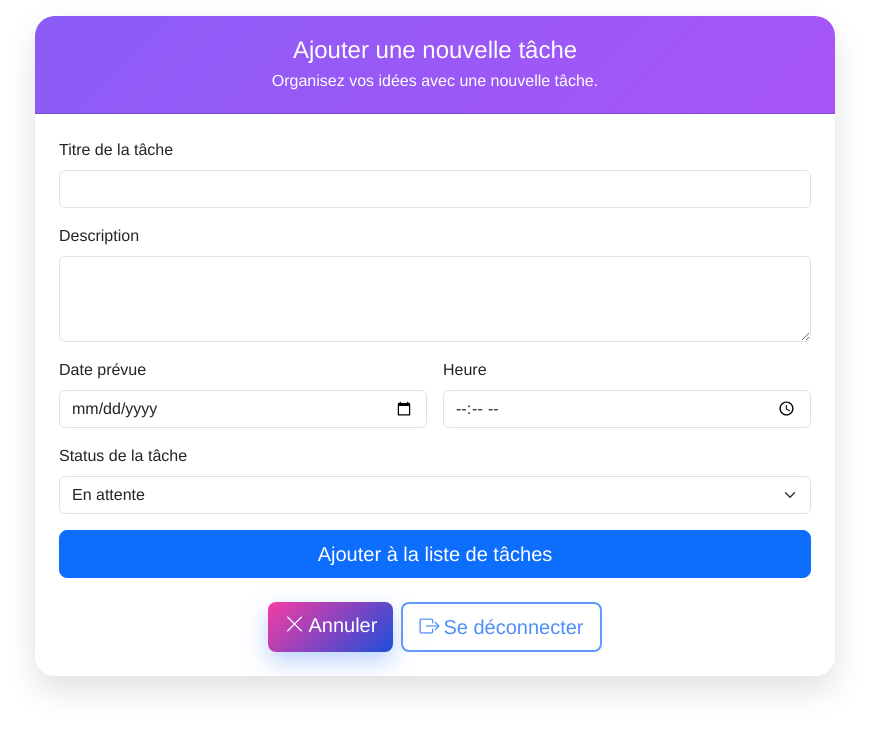
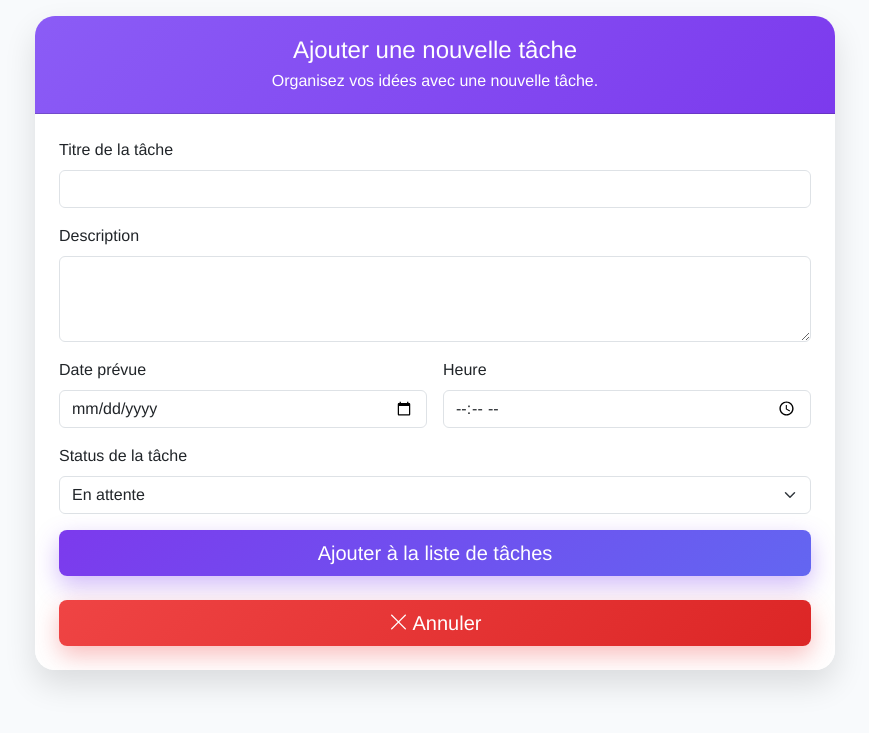
Before and after one commit to oscarsilvam/Todo-app, a Flask app: page /add-new-todo in a window 1280 px wide. Shown: the top 733 px of the page, without its empty margins (205-1074 px from the left). Run offline with Flask 3, Linux system fonts and the light colour scheme.

Commit message:
Style finish

```diff
--- a/static/css/style.css
+++ b/static/css/style.css
@@ -2,6 +2,7 @@ body {
   font-family: "Segoe UI", Tahoma, Geneva, Verdana, sans-serif;
   font-family: "Franklin Gothic Medium", "Arial Narrow", Arial, sans-serif;
   color: #1f2937; /* Modern dark gray */
+  background: #f8fafc;
 }
 
 .btn-outline-primary {
@@ -42,7 +43,7 @@ body {
 }
 
 .app-card__header {
-  background: linear-gradient(135deg, #8b5cf6 0%, #a855f7 100%); /* Fun purple gradient */
+  background: linear-gradient(135deg, #8b5cf6 0%, #7c3aed 100%); /* Fun purple gradient */
   color: #ffffff;
   padding: 1.25rem 1.5rem;
 }
@@ -54,15 +55,27 @@ body {
 
 /* Modern button styles */
 .btn-modern {
-  background: linear-gradient(135deg, #f63ba5 0%, #1d4ed8 100%); /* Modern blue gradient */
+  background: linear-gradient(135deg, #ef4444 0%, #dc2626 100%);
   border: none;
   color: #ffffff;
-  box-shadow: 0 0.6rem 1.5rem rgba(59, 130, 246, 0.35);
+  box-shadow: 0 0.6rem 1.5rem rgba(239, 68, 68, 0.35);
   transition: transform 0.15s ease, box-shadow 0.15s ease;
 }
 .btn-modern:hover, .btn-modern:focus {
   transform: translateY(-1px);
-  box-shadow: 0 0.8rem 2rem rgba(59, 130, 246, 0.45);
+  box-shadow: 0 0.8rem 2rem rgba(239, 68, 68, 0.45);
+}
+
+.btn-primary {
+  background: linear-gradient(135deg, #7c3aed 0%, #6366f1 100%);
+  border: none;
+  color: #ffffff;
+  box-shadow: 0 0.6rem 1.5rem rgba(124, 58, 237, 0.35);
+  transition: transform 0.15s ease, box-shadow 0.15s ease;
+}
+.btn-primary:hover, .btn-primary:focus {
+  transform: translateY(-1px);
+  box-shadow: 0 0.8rem 2rem rgba(124, 58, 237, 0.45);
 }
 
 .btn-modern-outline {
--- a/static/css/style.scss
+++ b/static/css/style.scss
@@ -2,6 +2,7 @@ body {
     font-family: 'Segoe UI', Tahoma, Geneva, Verdana, sans-serif;
     font-family: 'Franklin Gothic Medium', 'Arial Narrow', Arial, sans-serif;
     color: #1f2937; /* Modern dark gray */
+    background: #f8fafc;
 }
 
 .btn-outline-primary {
@@ -45,7 +46,7 @@ body {
 }
 
 .app-card__header {
-    background: linear-gradient(135deg, #8b5cf6 0%, #a855f7 100%); /* Fun purple gradient */
+    background: linear-gradient(135deg, #8b5cf6 0%, #7c3aed 100%); /* Fun purple gradient */
     color: #ffffff;
     padding: 1.25rem 1.5rem;
 }
@@ -57,16 +58,30 @@ body {
 
 /* Modern button styles */
 .btn-modern {
-    background: linear-gradient(135deg, #f63ba5 0%, #1d4ed8 100%); /* Modern blue gradient */
+    background: linear-gradient(135deg, #ef4444 0%, #dc2626 100%);
     border: none;
     color: #ffffff;
-    box-shadow: 0 0.6rem 1.5rem rgba(59, 130, 246, 0.35);
+    box-shadow: 0 0.6rem 1.5rem rgba(239, 68, 68, 0.35);
     transition: transform 0.15s ease, box-shadow 0.15s ease;
 
     &:hover,
     &:focus {
         transform: translateY(-1px);
-        box-shadow: 0 0.8rem 2rem rgba(59, 130, 246, 0.45);
+        box-shadow: 0 0.8rem 2rem rgba(239, 68, 68, 0.45);
+    }
+}
+
+.btn-primary {
+    background: linear-gradient(135deg, #7c3aed 0%, #6366f1 100%);
+    border: none;
+    color: #ffffff;
+    box-shadow: 0 0.6rem 1.5rem rgba(124, 58, 237, 0.35);
+    transition: transform 0.15s ease, box-shadow 0.15s ease;
+
+    &:hover,
+    &:focus {
+        transform: translateY(-1px);
+        box-shadow: 0 0.8rem 2rem rgba(124, 58, 237, 0.45);
     }
 }
 
--- a/templates/base.html
+++ b/templates/base.html
@@ -13,7 +13,10 @@
 </head>
 
 <body class="container-sm my-3">
-    {% block content %}{% endblock %}
+
+    <div class="card app-card">
+        {% block content %}{% endblock %}
+    </div>
     <script src="https://cdn.jsdelivr.net/npm/bootstrap@5.3.8/dist/js/bootstrap.bundle.min.js"
         integrity="sha384-FKyoEForCGlyvwx9Hj09JcYn3nv7wiPVlz7YYwJrWVcXK/BmnVDxM+D2scQbITxI"
         crossorigin="anonymous"></script>
--- a/templates/dashboard.html
+++ b/templates/dashboard.html
@@ -2,7 +2,7 @@
 {% block title %}Tableau de bord{% endblock %}
 
 {% block content %}
-<div class="card app-card">
+
 <div class="card-header app-card__header">
     <div class="d-flex align-items-center justify-content-between flex-wrap">
 
@@ -104,6 +104,6 @@
 
     {% endif %}
 </div>
-</div>
+
 
 {% endblock %}
--- a/templates/form_connection.html
+++ b/templates/form_connection.html
@@ -2,7 +2,6 @@
 {% block title %}Connexion{% endblock %}
 
 {% block content %}
-<div class="card app-card">
 <div class="card-header app-card__header text-center">
     <h1 class="h4 mb-1">Se connecter</h1>
     <p class="mb-0 text-white-75">Entrez vos identifiants pour accéder à votre tableau de bord.</p>
@@ -27,5 +26,5 @@
         </div>
     </form>
 </div>
-</div>
+
 {% endblock %}
--- a/templates/form_new_todo.html
+++ b/templates/form_new_todo.html
@@ -2,7 +2,6 @@
 {% block title %}Nouvelle tâche{% endblock %}
 
 {% block content %}
-<div class="card app-card">
 <div class="card-header app-card__header text-center">
     <h1 class="h4 mb-1">Ajouter une nouvelle tâche</h1>
     <p class="mb-0 text-white-75">Organisez vos idées avec une nouvelle tâche.</p>
@@ -52,7 +51,7 @@
         {% include "partials/_annuler_logout.html" %}
     </div>
 </div>
-</div>
+
 
 <script src="{{ url_for('static', filename='js/script_add_modif_todo.js') }}"></script>
 {% endblock %}
--- a/templates/form_register.html
+++ b/templates/form_register.html
@@ -2,7 +2,6 @@
 {% block title %}register{% endblock %}
 
 {% block content %}
-<div class="card app-card">
 <div class="card-header app-card__header text-center">
     <h1 class="h4 mb-1">S'enregistrer</h1>
     <p class="mb-0 text-white-75">Créez un compte pour commencer à gérer vos tâches.</p>
@@ -49,7 +48,7 @@
         </div>
     </form>
 </div>
-</div>
+
 
 <script src="{{ url_for('static', filename='js/script_register.js') }}"></script>
 {% endblock %}
--- a/templates/index.html
+++ b/templates/index.html
@@ -2,7 +2,6 @@
 {% block title %}TOO app{% endblock %}
 
 {% block content %}
-<div class="card app-card">
 <div class="card-header app-card__header text-center">
     <h1 class="h3 mb-1">Ma To-do</h1>
     <p class="mb-0 text-white-75">Connectez-vous ou créez un compte pour commencer.</p>
@@ -14,5 +13,5 @@
         <a class="btn btn-outline-success px-4" href="{{ url_for('register') }}">S'enregistrer</a>
     </div>
 </div>
-</div>
+
 {% endblock %}
--- a/templates/new_todo_success.html
+++ b/templates/new_todo_success.html
@@ -2,7 +2,6 @@
 {% block title %}Tâche ajoutée{% endblock %}
 
 {% block content %}
-<div class="card app-card">
     <div class="card-header app-card__header text-center">
         <h1 class="h4 mb-1">Tâche ajoutée !</h1>
         <p class="mb-0 text-white-75">Votre tâche a été enregistrée correctement.</p>
@@ -13,5 +12,4 @@
             <i class="bi bi-list-check me-2"></i>Retourner à la liste de tâches
         </a>
     </div>
-</div>
 {% endblock %}
--- a/templates/partials/_annuler_logout.html
+++ b/templates/partials/_annuler_logout.html
@@ -1,8 +1,5 @@
-<div class="d-flex justify-content-center mt-4 gap-2">
+<div class="d-grid ">
     <a href="{{ url_for('dashboard') }}" class="btn btn-modern btn-lg">
         <i class="bi bi-x-lg me-1"></i>Annuler
     </a>
-    <a href="{{ url_for('logout') }}" class="btn btn-modern-outline btn-lg">
-        <i class="bi bi-box-arrow-right me-1"></i>Se déconnecter
-    </a>
 </div>
--- a/templates/register_success.html
+++ b/templates/register_success.html
@@ -2,7 +2,6 @@
 {% block title %}Utilisateur créé{% endblock %}
 
 {% block content %}
-<div class="card app-card">
 <div class="card-header app-card__header text-center">
     <h1 class="h4 mb-1">Compte créé avec succès !</h1>
     <p class="mb-0 text-white-75">Vous pouvez maintenant vous connecter.</p>
@@ -13,5 +12,5 @@
         <i class="bi bi-box-arrow-in-right me-2"></i>Se connecter
     </a>
 </div>
-</div>
+
 {% endblock %}
--- a/templates/todo_details.html
+++ b/templates/todo_details.html
@@ -2,8 +2,8 @@
 {% block title %}Détails de la tâche{% endblock %}
 
 {% block content %}
-<div class="card mx-auto shadow-lg rounded-4 border-0" id="card_todo">
-    <div class="card-header bg-transparent border-0 text-white">
+
+<div class="card-header app-card__header">
     <h4 class="card-title mb-0 d-flex align-items-center">
         <i class="bi bi-card-checklist me-3 fs-3"></i>
         {{ todo.title }}
--- a/templates/update_todo.html
+++ b/templates/update_todo.html
@@ -2,7 +2,6 @@
 {% block title %}Modification de tâche{% endblock %}
 
 {% block content %}
-<div class="card app-card">
 <div class="card-header app-card__header text-center">
     <h1 class="h4 mb-1">Modifier la tâche</h1>
     <p class="mb-0 text-white-75">Mettez à jour les détails de votre tâche.</p>
@@ -20,7 +19,7 @@
 
         <div class="mb-3">
             <label for="description" class="form-label">Description</label>
-                <input type="text" id="description" class="form-control" name="description" value="{{todo.description}}">
+            <textarea id="description" class="form-control" name="description" rows="3">{{todo.description}}</textarea>
         </div>
 
         <div class="row g-3 mb-3">
@@ -54,7 +53,6 @@
         {% include "partials/_annuler_logout.html" %}
     </div>
 </div>
-</div>
 
 <script src="{{ url_for('static', filename='js/script_add_modif_todo.js') }}"></script>
 
```
Lines whose indentation alone changed are shown as unchanged.
